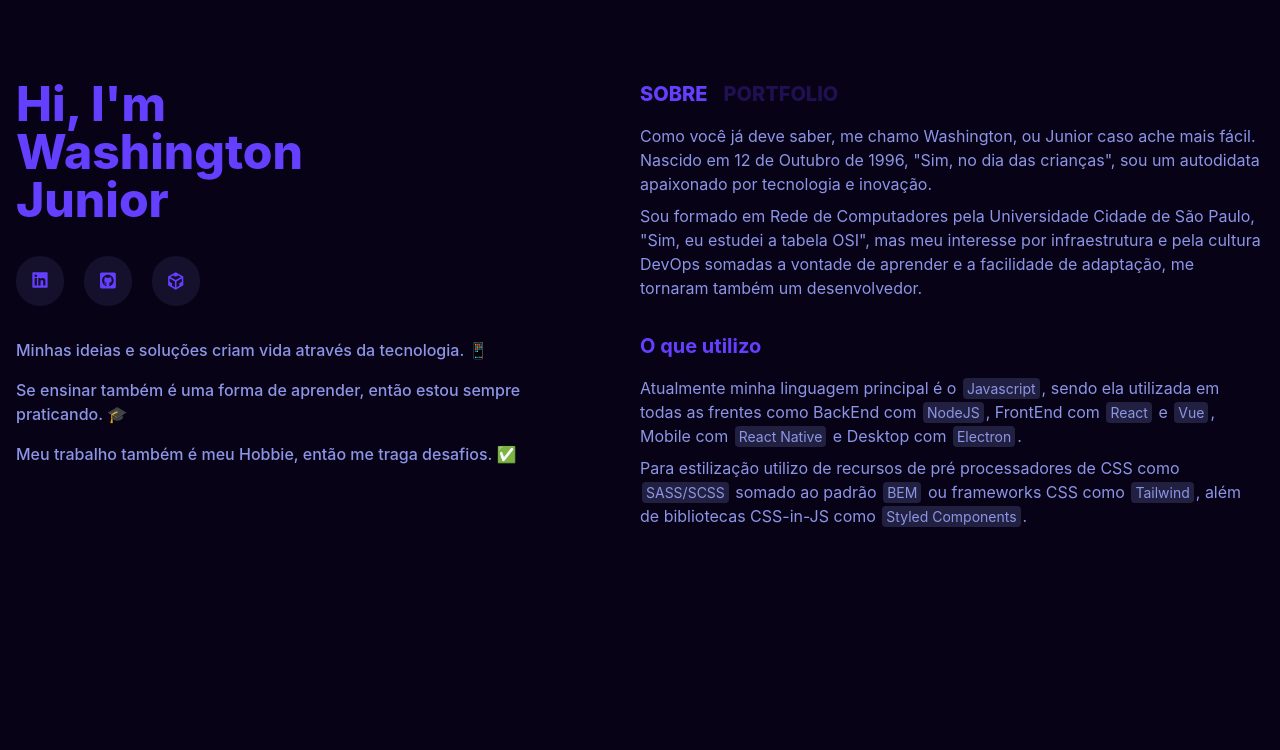
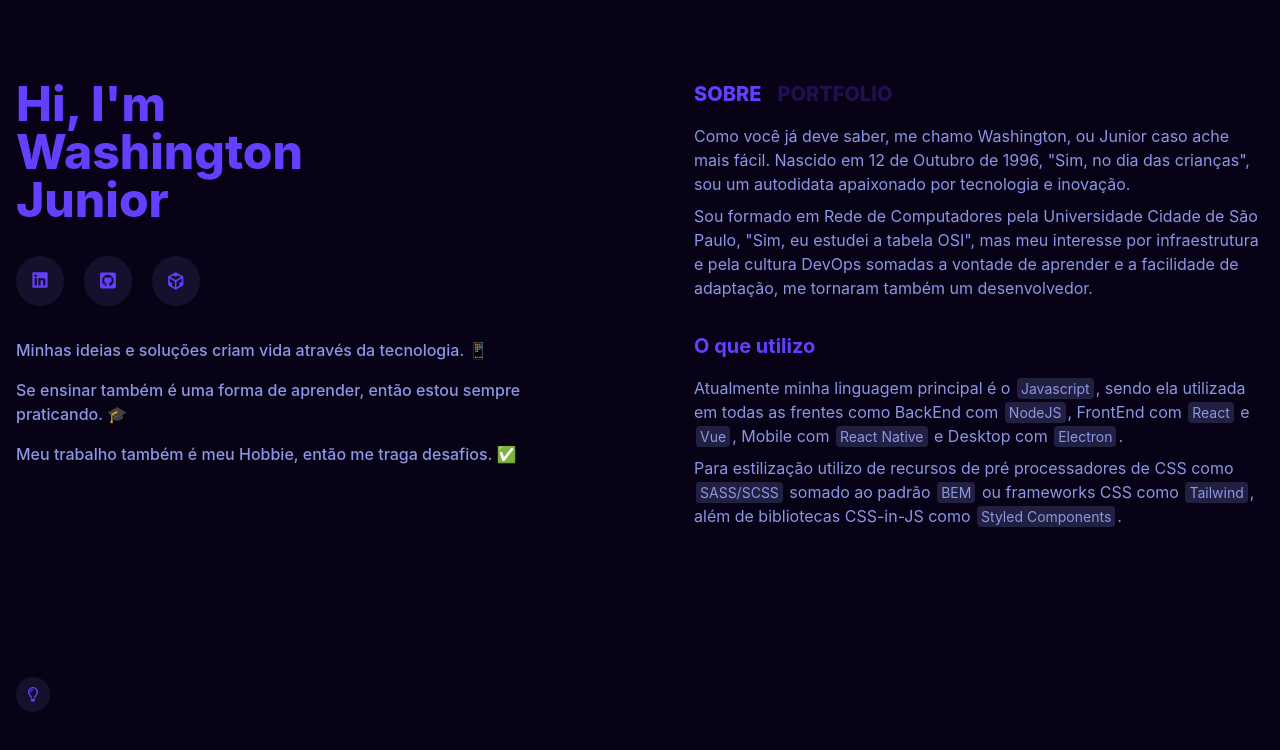
Before and after one commit to washingtonj/washingtonj, a Next.js app: page / in a window 1280 px wide. Shown: the top 750 px of the page. Built offline with nearby package versions, Linux system fonts and the light colour scheme.

Commit message:
feat: dark mode change

```diff
--- a/assets/icons/index.js
+++ b/assets/icons/index.js
@@ -2,3 +2,5 @@ export { default as CodeSandbox } from './_codesandbox.svg'
 export { default as GitHub } from './_github.svg'
 export { default as LinkedIn } from './_linkedin.svg'
 export { default as Public } from './_public.svg'
+export { default as Lightbulb } from './_lightbulb-regular.svg'
+export { default as LightbulbSolid } from './_lightbulb-solid.svg'
--- a/components/LayoutLeftSide.js
+++ b/components/LayoutLeftSide.js
@@ -1,4 +1,6 @@
-import { CodeSandbox, LinkedIn, GitHub } from 'assets/icons'
+import { useContext } from 'react'
+import { CodeSandbox, LinkedIn, GitHub, Lightbulb, LightbulbSolid } from 'assets/icons'
+import { Theme } from 'context/theme'
 
 const data = {
   socials: [
@@ -14,8 +16,11 @@ const data = {
 }
 
 export default function LayoutLeftSide () {
+  const [theme, setTheme] = useContext(Theme)
+
   return (
-    <div className="mb-8 md:pr-28 md:w-3/6 ">
+    <div className="mb-8 md:pr-28 md:w-3/ md:flex md:flex-col">
+      <div className="md:flex-1">
         <h1 className="text-theme-primary font-extrabold text-5xl md:w-56">
           {"Hi, I'm Washington Junior"}
         </h1>
@@ -36,5 +41,16 @@ export default function LayoutLeftSide () {
           {data.subs.map((sub, idx) => <p key={idx}>{sub}</p>)}
         </div>
       </div>
+      <div
+        className="lightbulb hidden cursor-pointer md:flex items-center max-w-max px-3 py-2.5 rounded-full bg-theme-primary dark:bg-theme-secundary dark:bg-opacity-10"
+        onClick={setTheme}
+      >
+        {theme === 'dark'
+          ? <Lightbulb className="fill-current w-2.5 text-white dark:text-theme-primary"></Lightbulb>
+          : <LightbulbSolid className="fill-current w-2.5 text-white dark:text-theme-primary"></LightbulbSolid>
+        }
+        <p className="hidden text-xs ml-3 text-white dark:text-theme-primary">{theme === 'dark' ? 'Quer acender a luz?' : 'Quer apagar a luz?'}</p>
+      </div>
+    </div>
   )
 }
--- a/components/LayoutRightSide.js
+++ b/components/LayoutRightSide.js
@@ -1,6 +1,8 @@
-import { useRef, useEffect } from 'react'
+import { useRef, useEffect, useContext } from 'react'
+import { useRouter } from 'next/router'
+import { Lightbulb, LightbulbSolid } from 'assets/icons'
+import { Theme } from 'context/theme'
 import Link from 'next/link'
-import { useRouter } from 'next/router'
 
 const pages = [
   { path: '/', name: 'sobre' },
@@ -10,17 +12,18 @@ const pages = [
 export default function LayoutRightSide ({ children }) {
   const navRef = useRef()
   const route = useRouter()
+  const [theme, setTheme] = useContext(Theme)
 
   useEffect(() => {
     document.addEventListener('scroll', () => {
-      const isValid = window.scrollY > 450
+      const isValid = window.scrollY > 500
       navRef.current.classList.toggle('nav-menu-stick', isValid)
     })
   }, [])
 
   return (
     <div className="relative md:w-3/6">
-      <nav ref={navRef} className="mb-4">
+      <nav ref={navRef} className="flex items-center justify-between mb-4">
         <ul className="nav-menu flex">
           {pages.map(page => (
             <li
@@ -32,6 +35,10 @@ export default function LayoutRightSide ({ children }) {
             </li>
           ))}
         </ul>
+        {theme === 'dark'
+          ? <Lightbulb onClick={setTheme} className="text-theme-primary fill-current w-3.5 mr-2 md:hidden"></Lightbulb>
+          : <LightbulbSolid onClick={setTheme} className="text-theme-primary fill-current w-3.5 mr-2 md:hidden"></LightbulbSolid>
+        }
       </nav>
       {children}
     </div>
--- a/components/PortofolioCard.js
+++ b/components/PortofolioCard.js
@@ -17,7 +17,7 @@ export default function Card ({ title, lang, describe, homepage, hasPublicPage }
 
   return (
     <div
-      className="flex flex-col w-full h-32 p-4 rounded cursor-pointer text-theme-tertiary bg-theme-secundary bg-opacity-20 overflow-hidden"
+      className="flex flex-col w-full h-32 p-4 rounded cursor-pointer bg-theme-primary text-white dark:text-theme-tertiary dark:bg-theme-secundary dark:bg-opacity-20 overflow-hidden"
       onClick={() => open()}
     >
       <div className="flex items-center">
--- /dev/null
+++ b/context/theme.js
@@ -0,0 +1,25 @@
+import { createContext, useEffect, useState } from 'react'
+
+export const Theme = createContext([])
+
+const ThemeContext = ({ children }) => {
+  const [theme, setTheme] = useState('dark')
+  const [body, setBody] = useState(null)
+
+  useEffect(() => {
+    setBody(document.querySelector('body'))
+  }, [])
+
+  function change () {
+    setTheme(prev => prev === 'dark' ? 'light' : 'dark')
+    body.classList.toggle('dark')
+  }
+
+  return (
+    <Theme.Provider value={[theme, change]}>
+      {children}
+    </Theme.Provider>
+  )
+}
+
+export default ThemeContext
--- a/pages/_app.js
+++ b/pages/_app.js
@@ -1,12 +1,15 @@
 import '../styles/globals.css'
+import ThemeContext from 'context/theme'
 
 function MyApp ({ Component, pageProps }) {
   const getLayout = Component.getLayout || ((page) => page)
 
   return (
-    <main className="w-screen min-h-screen bg-theme-background text-theme-secundary">
-      {getLayout(<Component {...pageProps} />)}
-    </main>
+    <ThemeContext>
+      <main className="w-screen min-h-screen bg-blue-50 dark:bg-theme-background text-gray-800 dark:text-theme-secundary transition-colors">
+        {getLayout(<Component {...pageProps} />)}
+      </main>
+    </ThemeContext>
   )
 }
 
--- a/pages/_document.js
+++ b/pages/_document.js
@@ -16,7 +16,7 @@ class MyDocument extends Document {
             href="https://cdnjs.cloudflare.com/ajax/libs/animate.css/4.1.1/animate.min.css"
           />
         </Head>
-        <body>
+        <body className="dark">
           <Main />
           <NextScript />
         </body>
--- a/styles/globals.css
+++ b/styles/globals.css
@@ -37,14 +37,21 @@ a {
 }
 
 .nav-menu-stick {
+  --tw-shadow: 0 10px 15px -3px rgba(0, 0, 0, 0.1), 0 4px 6px -2px rgba(0, 0, 0, 0.05);
+
   position: fixed;
   width: 100%;
   left: 0;
   top: 0;
   padding: 1rem;
-  background-color: #05010ef8;
+  background-color: white;
+  box-shadow: var(--tw-ring-offset-shadow, 0 0 #0000), var(--tw-ring-shadow, 0 0 #0000), var(--tw-shadow);
   animation: fadeInDown;
   animation-duration: 1s;
+}
+
+.dark .nav-menu-stick {
+  background-color: #05010ef8;
 }
 
 .portfolio-container {
@@ -59,3 +66,7 @@ a {
 .portfolio-container::-webkit-scrollbar {
   display: none;
 }
+
+.lightbulb:hover p {
+  display: flex;
+}
--- a/tailwind.config.js
+++ b/tailwind.config.js
@@ -1,6 +1,6 @@
 module.exports = {
   purge: ['./pages/**/*.{js,ts,jsx,tsx}', './components/**/*.{js,ts,jsx,tsx}'],
-  darkMode: false, // or 'media' or 'class'
+  darkMode: 'class', // or 'media' or 'class'
   theme: {
     extend: {
       colors: {
```
Also changed, not shown: assets/icons/_lightbulb-regular.svg (added), assets/icons/_lightbulb-solid.svg (added). Lines whose indentation alone changed are shown as unchanged.
